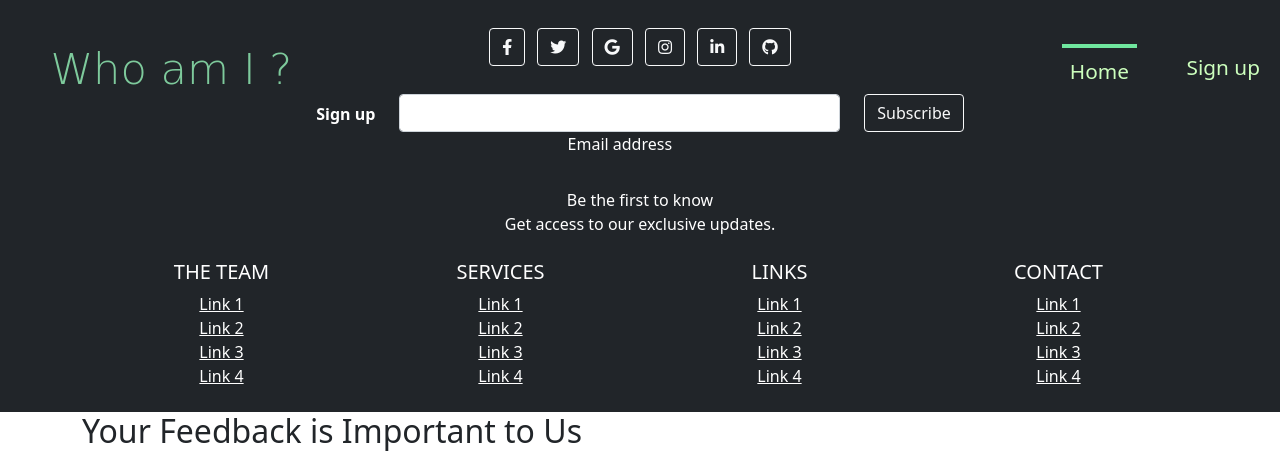
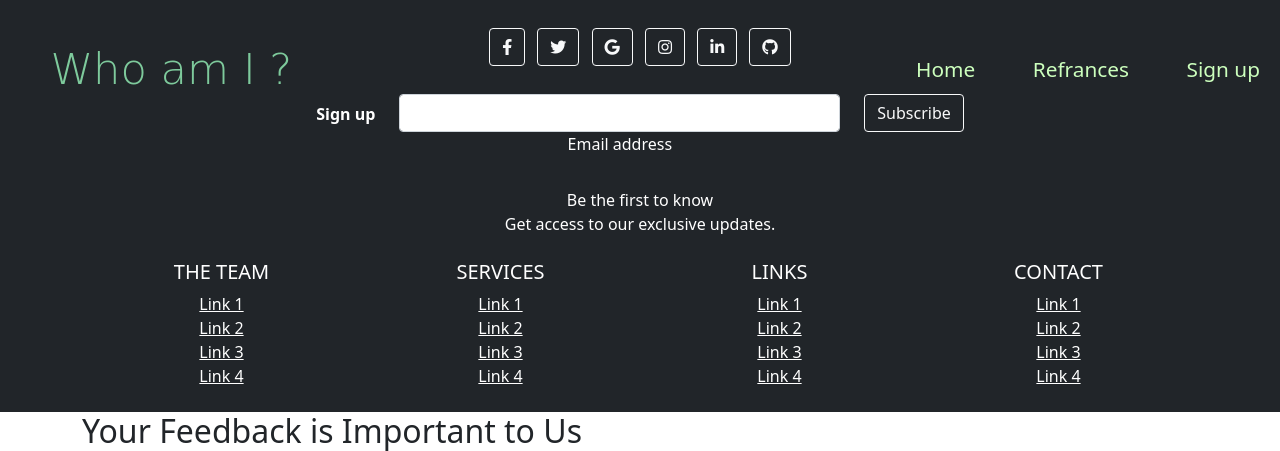
Before and after one commit to BorchaniSalma/WebProject, a Symfony app: template templates/template/FeedBack.html.twig in a window 1280 px wide. Shown: the top 451 px of the page. Run offline with Twig, Linux system fonts and the light colour scheme; the template is opened without the code that fills it: most values are stand-ins (such as "Sample title", 1, 10 or a date in 2020); some libraries are stand-ins or nearby versions; some web fonts are replaced.

Commit message:
corrections

```diff
--- a/src/Form/UserType.php
+++ b/src/Form/UserType.php
@@ -10,7 +10,7 @@ use Symfony\Component\Form\Extension\Core\Type\PasswordType;
 use Symfony\Component\Form\Extension\Core\Type\SubmitType;
 use Symfony\Component\Form\FormBuilderInterface;
 use Symfony\Component\OptionsResolver\OptionsResolver;
-use Symfony\Component\Form\Extension\Core\Type\SubmitType;
+
 
 class UserType extends AbstractType
 {
--- a/templates/base.html.twig
+++ b/templates/base.html.twig
@@ -71,8 +71,12 @@
                             <ul class="navbar-nav ms-auto mb-2 mb-lg-0">
 
                                 <li class="nav-item">
-                                    <a class="nav-link active" aria-current="page" href="{{ url('homepage') }}">Home</a>
+                                    <a class="nav-link" aria-current="page" href="{{ url('homepage') }}">Home</a>
                                 </li>
+                                <li class="nav-item">
+                                    <a class="nav-link" aria-current="page" href="{{ url('references') }}">Refrances</a>
+                                </li>
+
                                 {%  if name is defined %}
                                         <li class="nav-item"><a class="nav-link active" href="#">{{ name }}</a></li>
                                 {% else %}
```
